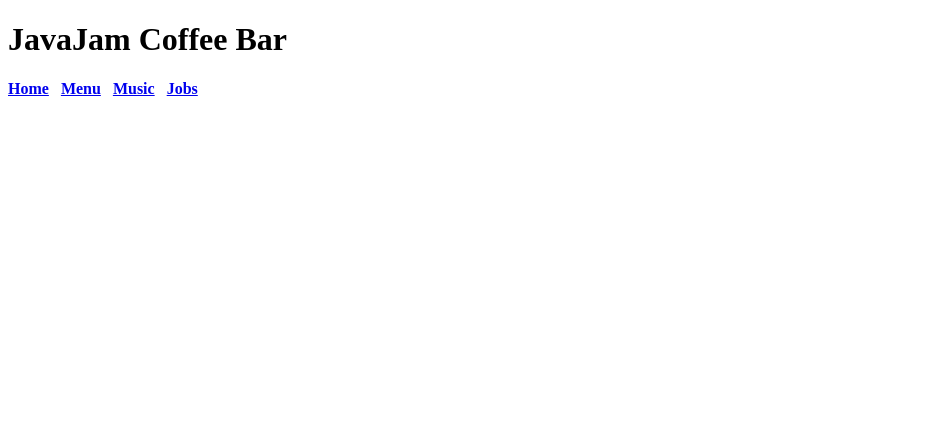
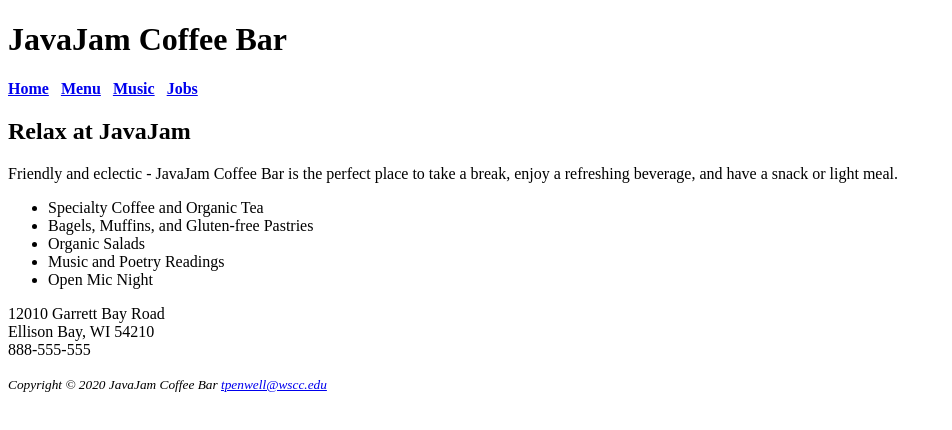
Before and after one commit to TashaPenwellWSCC/JavaJam-Coffee-Bar, a plain HTML site: page index.html in a window 1280 px wide. Shown: the whole page, without its empty margins (0-952 px from the left). Drawn offline with Linux system fonts and the light colour scheme.

Commit message:
updated main content

```diff
--- a/index.html
+++ b/index.html
@@ -21,6 +21,39 @@
       </b>
     </nav>
 
+    <h2> Relax at JavaJam </h2>
+
+    <p> Friendly and eclectic - JavaJam Coffee Bar is the perfect place to take a break, enjoy a refreshing beverage, and have a snack or light meal.</p>
+
+    <ul>
+      <li>Specialty Coffee and Organic Tea</li>
+      <li>Bagels, Muffins, and Gluten-free Pastries</li>
+      <li>Organic Salads</li>
+      <li>Music and Poetry Readings</li>
+      <li>Open Mic Night</li>
+  </ul>
+
+  <div>
+    <p>
+       12010 Garrett Bay Road <br>
+       Ellison Bay, WI 54210 <br>
+       888-555-555 <br>
+    </p>
+
+  </div>
+
+  <footer>
+    <small><i> Copyright &copy; 2020 JavaJam Coffee Bar
+      <a href = "mailto:tpenwell@wscc.edu">tpenwell@wscc.edu</a>
+      </i></small>
+
+  </footer>
+
+
+
+
+
+
 </body>
 
 
```
